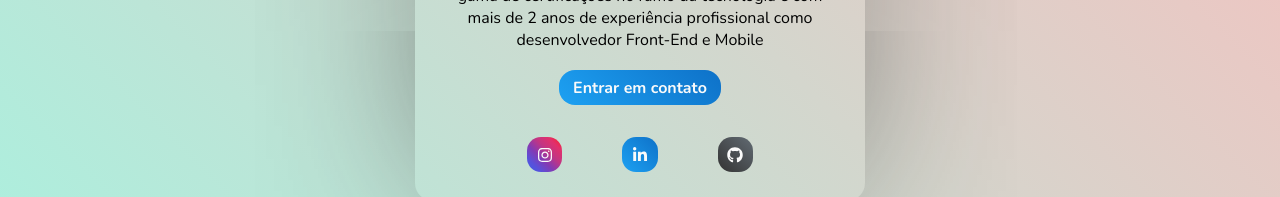
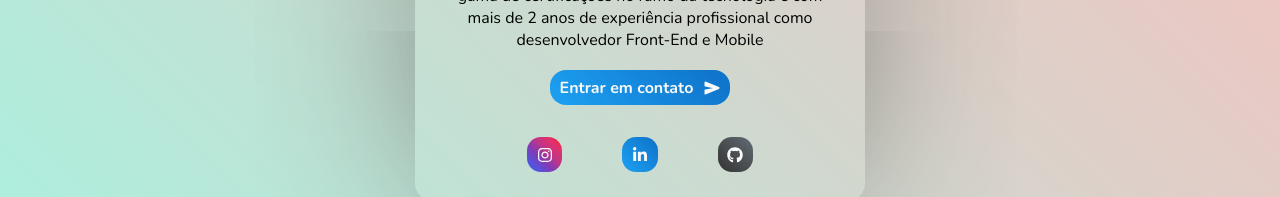
Before and after one commit to mateusmatosleonardo/m4teusdev, a React (Vite) app: page / in a window 1280 px wide. Shown: the part 478-675 px from the top of the page. Built offline with nearby package versions, Linux system fonts and the light colour scheme.

Commit message:
style: adding icon of button send menssage

```diff
--- a/src/components/Button/index.tsx
+++ b/src/components/Button/index.tsx
@@ -1,11 +1,14 @@
 import { Btn } from "./styles";
 import { ButtonProps } from "./types";
+import { IoSend } from 'react-icons/io5';
+
 
 const Button = ({ style, title }: ButtonProps) => {
   return (
     <Btn style={{ ...style }}
       href="https://api.whatsapp.com/send?1=pt_BR&phone=5588981890344">
       {title}
+      <IoSend />
     </Btn>
   )
 }
--- a/src/components/Button/styles.ts
+++ b/src/components/Button/styles.ts
@@ -1,10 +1,12 @@
 import styled from "styled-components";
 
 export const Btn = styled.a`
+  display: flex;
+  justify-content: space-between;
+  align-items: center;
   text-decoration: none;
-  min-width: 162px;
-  padding-top: 0.4rem;
-  padding-bottom: 0.4rem;
+  min-width: 180px;
+  padding: 0.4rem 0.6rem 0.4rem 0.6rem;
   border: none;
   border-radius: 16px;
   font-family: "Nunito", sans-serif;
```
